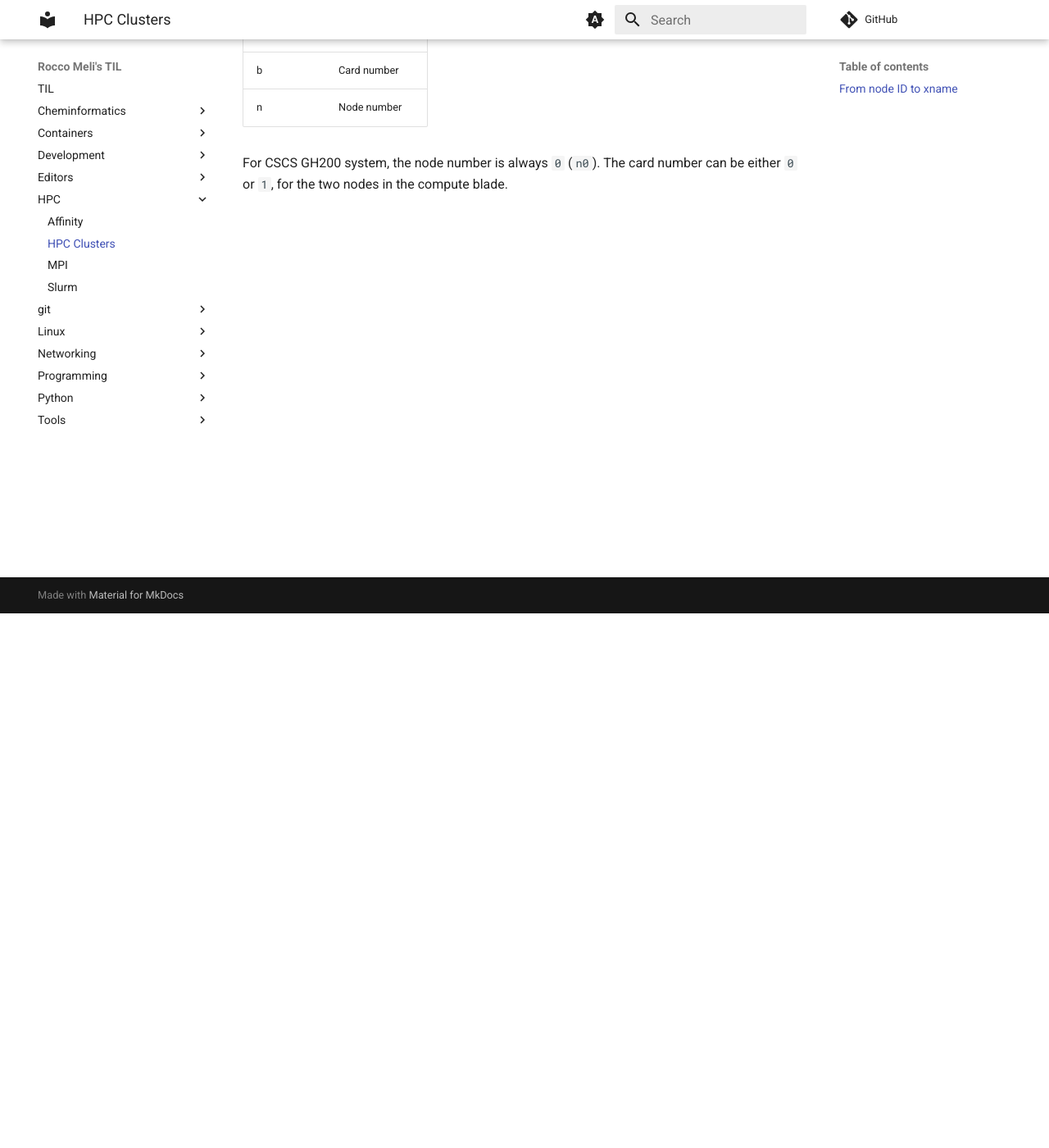
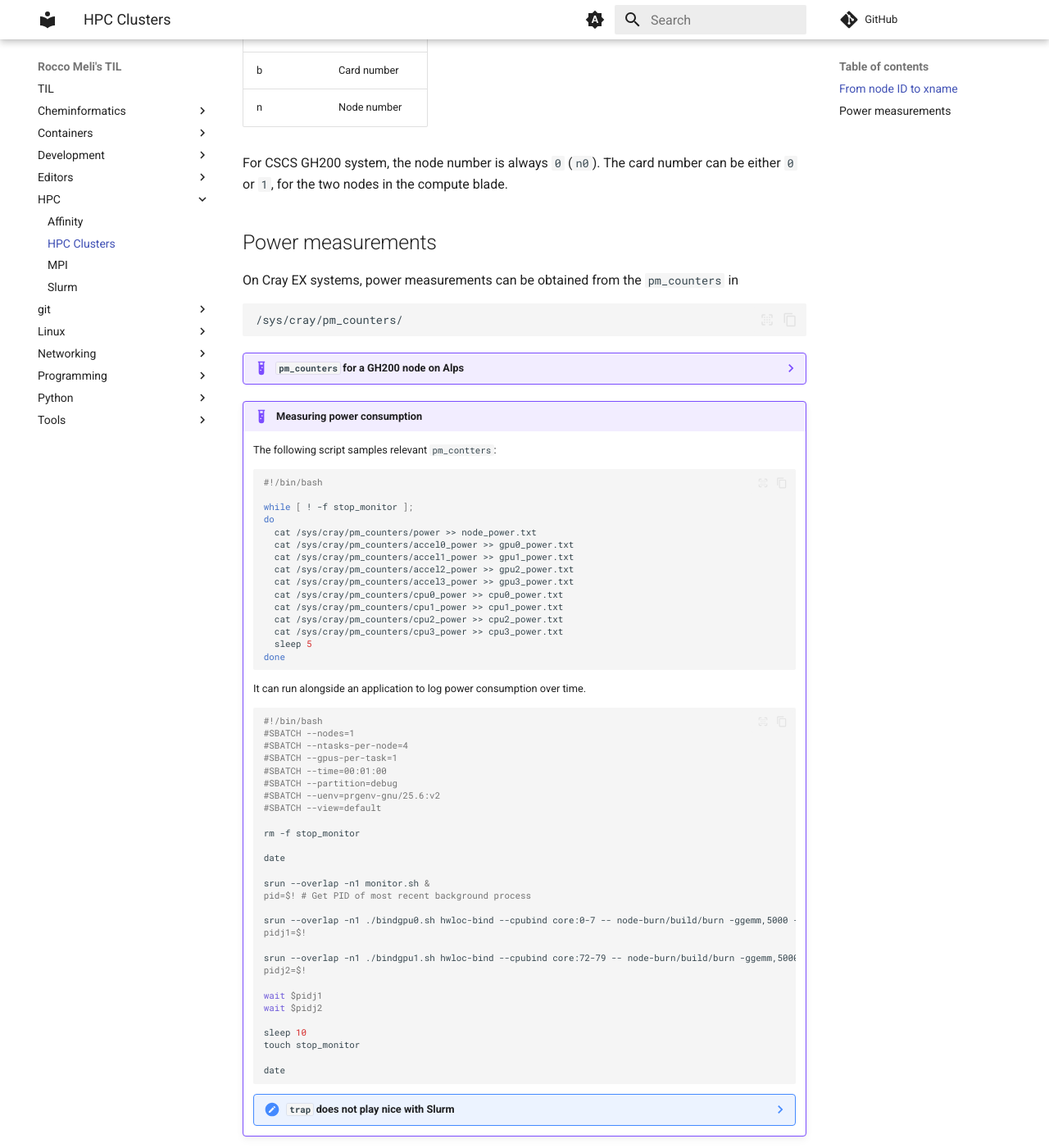
Before and after one commit to RMeli/TIL, an MkDocs documentation site: the page built from docs/hpc/cluster.md, in a window 1280 px wide and 1400 px high, scrolled down 652 px. Shown: the whole window at 82% size. Built offline with MkDocs 1.6.1 and Material for MkDocs 9.7.7, drawn with Linux system fonts in a browser that asks for light colours; comment, search, counter and statistics services are not loaded.

Commit message:
power monitoring

````diff
--- a/docs/hpc/cluster.md
+++ b/docs/hpc/cluster.md
@@ -26,3 +26,113 @@ xXcCsSbBnN
 
 For CSCS GH200 system, the node number is always `0` (`n0`).
 The card number can be either `0` or `1`, for the two nodes in the compute blade.
+
+## Power measurements
+
+On Cray EX systems, power measurements can be obtained from the `pm_counters` in
+
+```
+/sys/cray/pm_counters/
+```
+
+??? example "`pm_counters` for a GH200 node on Alps"
+
+    ```console
+    $ ls -l /sys/cray/pm_counters/
+    total 0
+    -r--r--r-- 1 root root 65536 Nov 21 10:48 accel0_energy
+    -r--r--r-- 1 root root 65536 Nov 21 10:48 accel0_power
+    -r--r--r-- 1 root root 65536 Nov 21 10:48 accel0_power_cap
+    -r--r--r-- 1 root root 65536 Nov 21 10:48 accel1_energy
+    -r--r--r-- 1 root root 65536 Nov 21 10:48 accel1_power
+    -r--r--r-- 1 root root 65536 Nov 21 10:48 accel1_power_cap
+    -r--r--r-- 1 root root 65536 Nov 21 10:48 accel2_energy
+    -r--r--r-- 1 root root 65536 Nov 21 10:48 accel2_power
+    -r--r--r-- 1 root root 65536 Nov 21 10:48 accel2_power_cap
+    -r--r--r-- 1 root root 65536 Nov 21 10:48 accel3_energy
+    -r--r--r-- 1 root root 65536 Nov 21 10:48 accel3_power
+    -r--r--r-- 1 root root 65536 Nov 21 10:48 accel3_power_cap
+    -r--r--r-- 1 root root 65536 Nov 21 14:38 cpu0_energy
+    -r--r--r-- 1 root root 65536 Nov 21 14:38 cpu0_power
+    -r--r--r-- 1 root root 65536 Nov 21 14:38 cpu0_temp
+    -r--r--r-- 1 root root 65536 Nov 21 14:38 cpu1_energy
+    -r--r--r-- 1 root root 65536 Nov 21 14:38 cpu1_power
+    -r--r--r-- 1 root root 65536 Nov 21 14:38 cpu1_temp
+    -r--r--r-- 1 root root 65536 Nov 21 14:38 cpu2_energy
+    -r--r--r-- 1 root root 65536 Nov 21 14:38 cpu2_power
+    -r--r--r-- 1 root root 65536 Nov 21 14:38 cpu2_temp
+    -r--r--r-- 1 root root 65536 Nov 21 14:38 cpu3_energy
+    -r--r--r-- 1 root root 65536 Nov 21 14:38 cpu3_power
+    -r--r--r-- 1 root root 65536 Nov 21 14:38 cpu3_temp
+    -r--r--r-- 1 root root 65536 Nov 21 14:38 cpu_energy
+    -r--r--r-- 1 root root 65536 Nov 21 14:38 cpu_power
+    -r--r--r-- 1 root root 65536 Nov 21 14:38 energy
+    -r--r--r-- 1 root root 65536 Nov 21 14:38 freshness
+    -r--r--r-- 1 root root 65536 Nov 21 14:38 generation
+    -r--r--r-- 1 root root 65536 Nov 21 10:45 power
+    -r--r--r-- 1 root root 65536 Nov 21 10:45 power_cap
+    -r--r--r-- 1 root root 65536 Nov 21 14:38 raw_scan_hz
+    -r--r--r-- 1 root root 65536 Nov 21 14:38 startup
+    -r--r--r-- 1 root root 65536 Nov 21 14:38 version
+    ```
+
+!!! example "Measuring power consumption"
+
+    The following script samples relevant `pm_contters`:
+
+    ```bash
+    #!/bin/bash
+
+    while [ ! -f stop_monitor ];
+    do
+      cat /sys/cray/pm_counters/power >> node_power.txt
+      cat /sys/cray/pm_counters/accel0_power >> gpu0_power.txt
+      cat /sys/cray/pm_counters/accel1_power >> gpu1_power.txt
+      cat /sys/cray/pm_counters/accel2_power >> gpu2_power.txt
+      cat /sys/cray/pm_counters/accel3_power >> gpu3_power.txt
+      cat /sys/cray/pm_counters/cpu0_power >> cpu0_power.txt
+      cat /sys/cray/pm_counters/cpu1_power >> cpu1_power.txt
+      cat /sys/cray/pm_counters/cpu2_power >> cpu2_power.txt
+      cat /sys/cray/pm_counters/cpu3_power >> cpu3_power.txt
+      sleep 5
+    done
+    ```
+
+    It can run alongside an application to log power consumption over time.
+
+    ```bash
+    #!/bin/bash
+    #SBATCH --nodes=1
+    #SBATCH --ntasks-per-node=4
+    #SBATCH --gpus-per-task=1
+    #SBATCH --time=00:01:00
+    #SBATCH --partition=debug
+    #SBATCH --uenv=prgenv-gnu/25.6:v2
+    #SBATCH --view=default
+
+    rm -f stop_monitor
+
+    date
+
+    srun --overlap -n1 monitor.sh &
+    pid=$! # Get PID of most recent background process
+
+    srun --overlap -n1 ./bindgpu0.sh hwloc-bind --cpubind core:0-7 -- node-burn/build/burn -ggemm,5000 -cstream,500000 -d30 &
+    pidj1=$!
+
+    srun --overlap -n1 ./bindgpu1.sh hwloc-bind --cpubind core:72-79 -- node-burn/build/burn -ggemm,5000 -cstream,500000 -d30 &
+    pidj2=$!
+
+    wait $pidj1
+    wait $pidj2
+
+    sleep 10
+    touch stop_monitor
+
+    date
+    ```
+
+    ??? note "`trap` does not play nice with Slurm"
+
+        Using `trap` to stop the monitoring script does not work well with Slurm jobs, and and error is produced.
+        Instead, a sentinel file (`stop_monitor`) is used to signal the monitoring script to stop.
````
